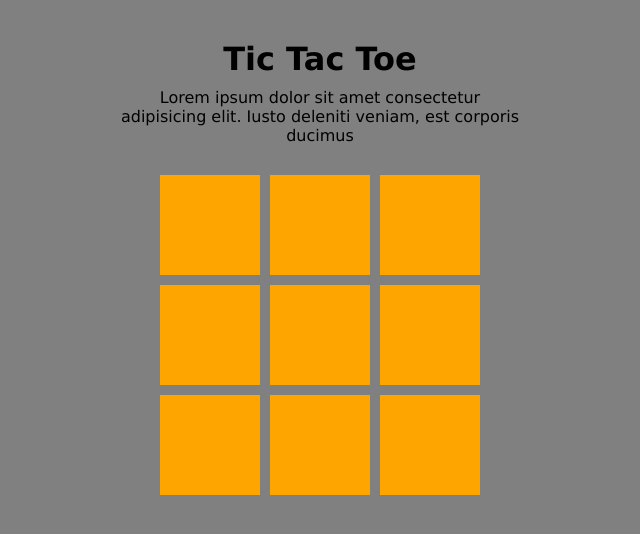
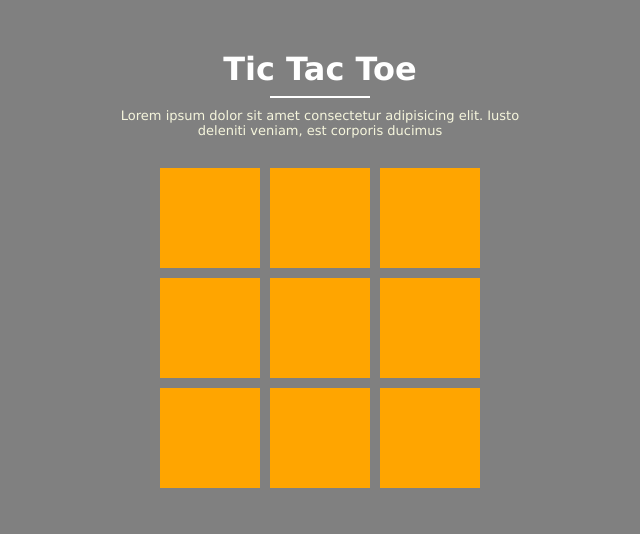
Before and after one commit to iambasilp/Tic-Tac-Toe, a React (Vite) app: page / in a window 1280 px wide. Shown: the top 534 px of the page, without its empty margins (320-960 px from the left). Built offline with nearby package versions, Linux system fonts and the light colour scheme.

Commit message:
some important style and cool style updated

```diff
--- a/src/index.css
+++ b/src/index.css
@@ -25,9 +25,27 @@ ul {
   text-align: center;
   justify-content: center;
   padding: 30px 0;
+  color: white;
 }
 .tic-wrapper .tic-content .tic-heading{
-  padding: 10px 0;
+  margin: 20px 0;
+  position: relative;
+
+}
+
+.tic-wrapper .tic-content .tic-heading::before{
+  content: "";
+  position: absolute;
+  width: 100px;
+  height: 2px;
+  background-color: white;
+  bottom: -10px;
+  left: 50%;
+  transform: translateX(-50%);
+}
+.tic-wrapper .tic-content .tic-description{
+  color: beige;
+  font-size: 13px;
 }
 .tic-wrapper .tic-box {
   display: grid;
@@ -35,7 +53,15 @@ ul {
   gap: 10px;
 }
 .tic-wrapper .tic-box .box {
+  transition: all ease 0.3s;
   width: 100px;
   height: 100px;
   background-color: orange;
 }
+.tic-wrapper .tic-box .box:hover{
+  background-color:greenyellow;
+}
+.tic-wrapper .tic-box .box:active{
+  transform: scale(.92);
+  border-radius: 10%;
+}
```
